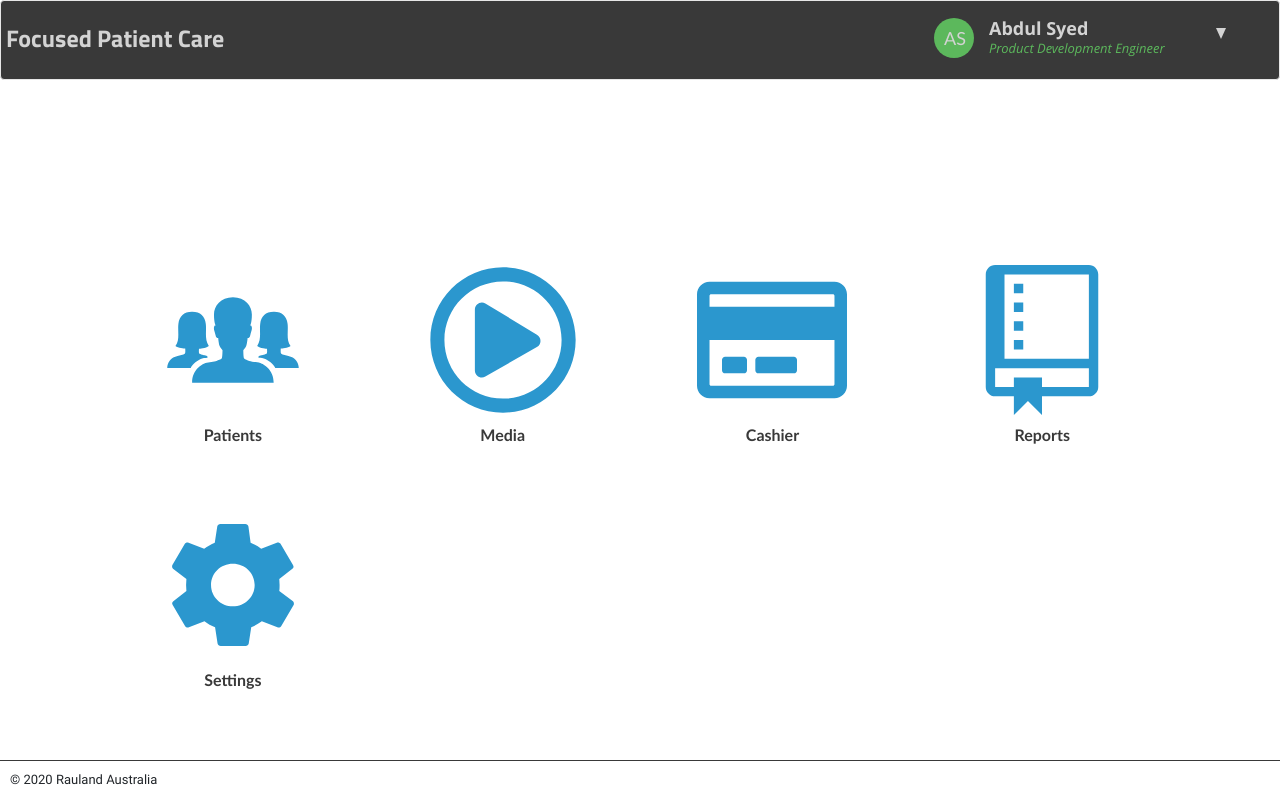
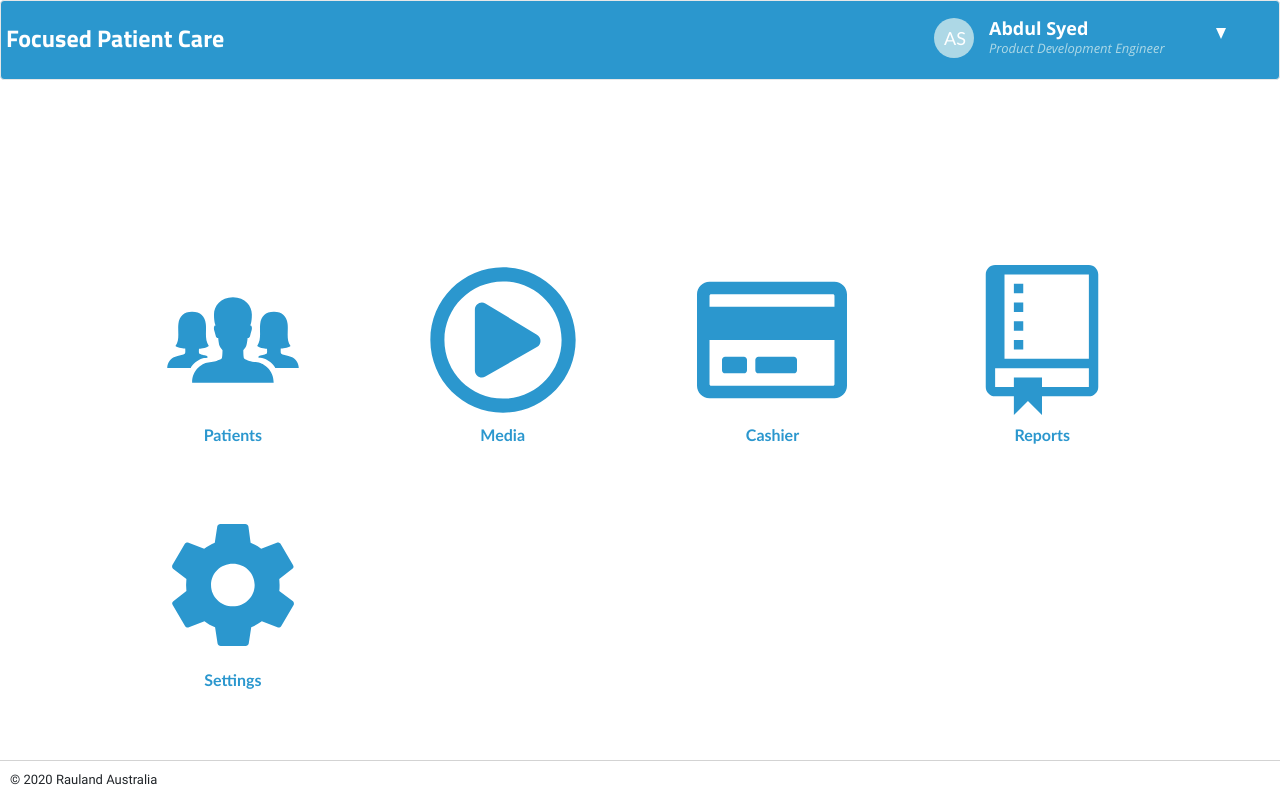
Before and after one commit to SyedQuaderi/ManagementApp, a React app: page / in a window 1280 px wide. Built offline with nearby package versions, Linux system fonts and the light colour scheme.

Commit message:
changed the theme in RA-Framework

```diff
--- a/src/Common/Resource/Styles/Layout.scss
+++ b/src/Common/Resource/Styles/Layout.scss
@@ -2,7 +2,7 @@
 @import './Fonts.scss';
 
 // Theme value can be changed to 'custom' to change the header and it's repective theme colours
-$ra-primary-theme: 'custom';
+$ra-primary-theme: 'default';
 
 @function ra-theme-color($key: $ra-primary-theme, $variant: 'base') {
     $map: map-get($ra-theme-colors, $key);
```
